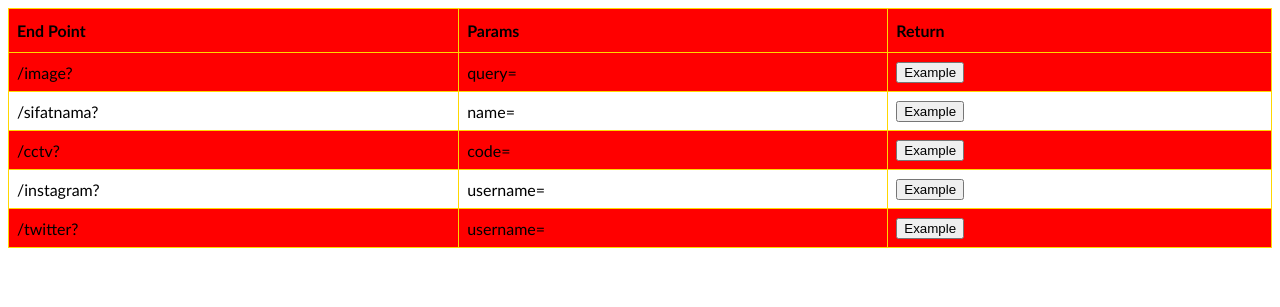
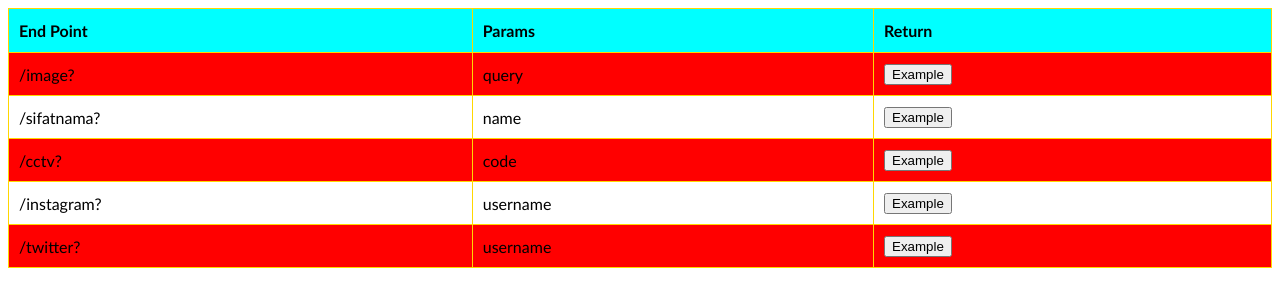
Before and after one commit to ksanihbous/wayek, a Flask app: page / in a window 1280 px wide. Shown: the top 307 px of the page. Run offline with Flask 2, Linux system fonts and the light colour scheme.

Commit message:
Update index.html

```diff
--- a/app/templates/index.html
+++ b/app/templates/index.html
@@ -10,7 +10,7 @@
 
 #AsaXyz td, #AsaXyz th {
   border: 1px solid #FFD700;
-  padding: 8px;
+  padding: 10px;
 }
 
 #AsaXyz tr:nth-child(even){background-color: #FF0000;}
@@ -21,7 +21,7 @@
   padding-top: 12px;
   padding-bottom: 12px;
   text-align: left;
-  background-color: #FF0000;
+  background-color: #00FFFF;
   color: black;
 }
 </style>
@@ -36,27 +36,27 @@
   </tr>
   <tr>
     <td>/image?</td>
-    <td>query=</td>
+    <td>query</td>
     <td><a href="image?query=ayam"><button type="button">Example</button></a></td>
   </tr>
   <tr>
     <td>/sifatnama?</td>
-    <td>name=</td>
+    <td>name</td>
     <td><a href="sifatnama?name=asaxyz"><button type="button">Example</button></a></td>
   </tr>
   <tr>
     <td>/cctv?</td>
-    <td>code=</td>
+    <td>code</td>
     <td><a href="cctv?code=301"><button type="button">Example</button></a></td>
   </tr>
   <tr>
     <td>/instagram?</td>
-    <td>username=</td>
+    <td>username</td>
     <td><a href="instagram?username=sajak_detik"><button type="button">Example</button></a></td>
   </tr>
   <tr>
     <td>/twitter?</td>
-    <td>username=</td>
+    <td>username</td>
     <td><a href="twitter?username=juiceworlddd"><button type="button">Example</button></a></td>
   </tr>
 </table>
```
